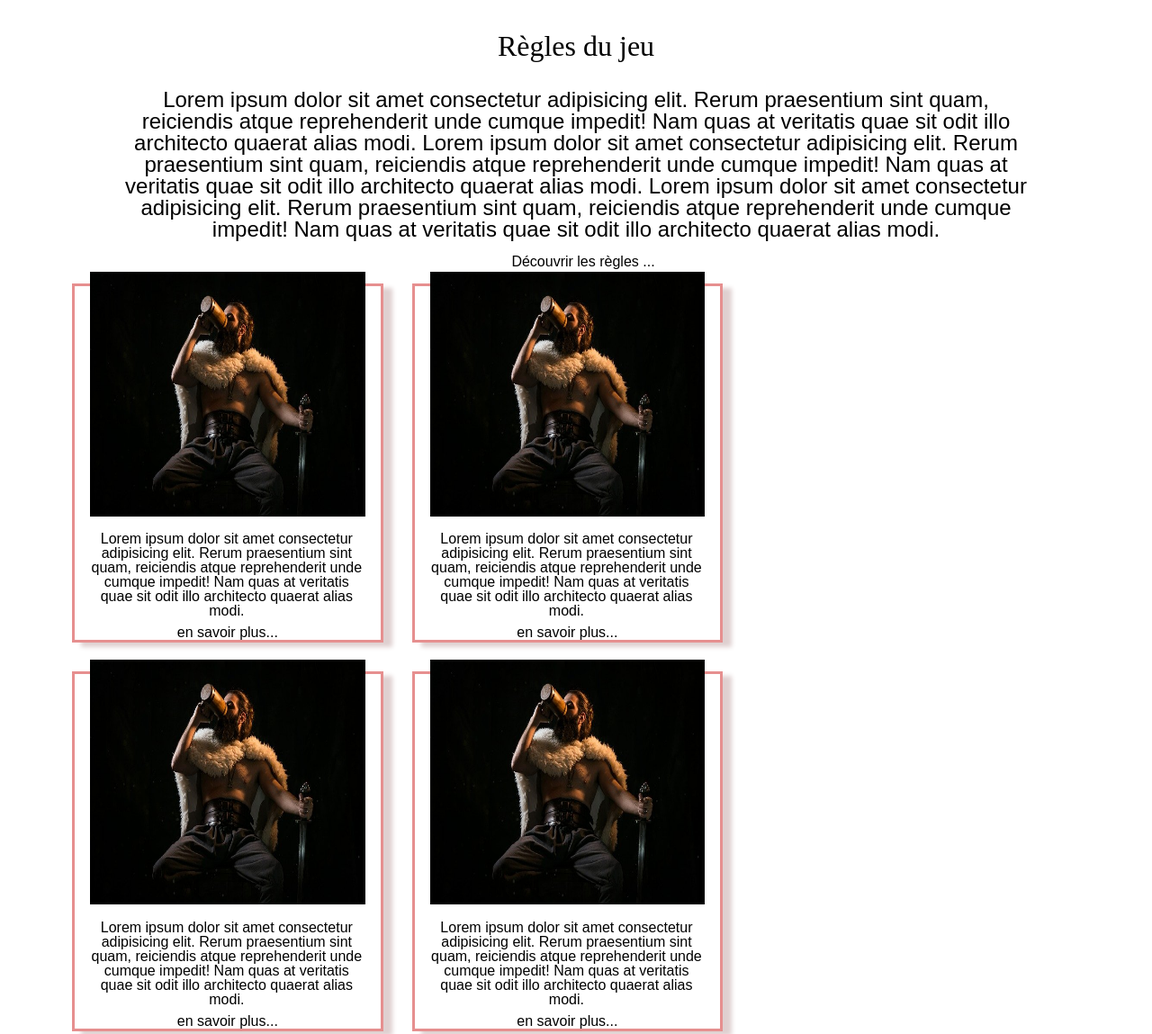
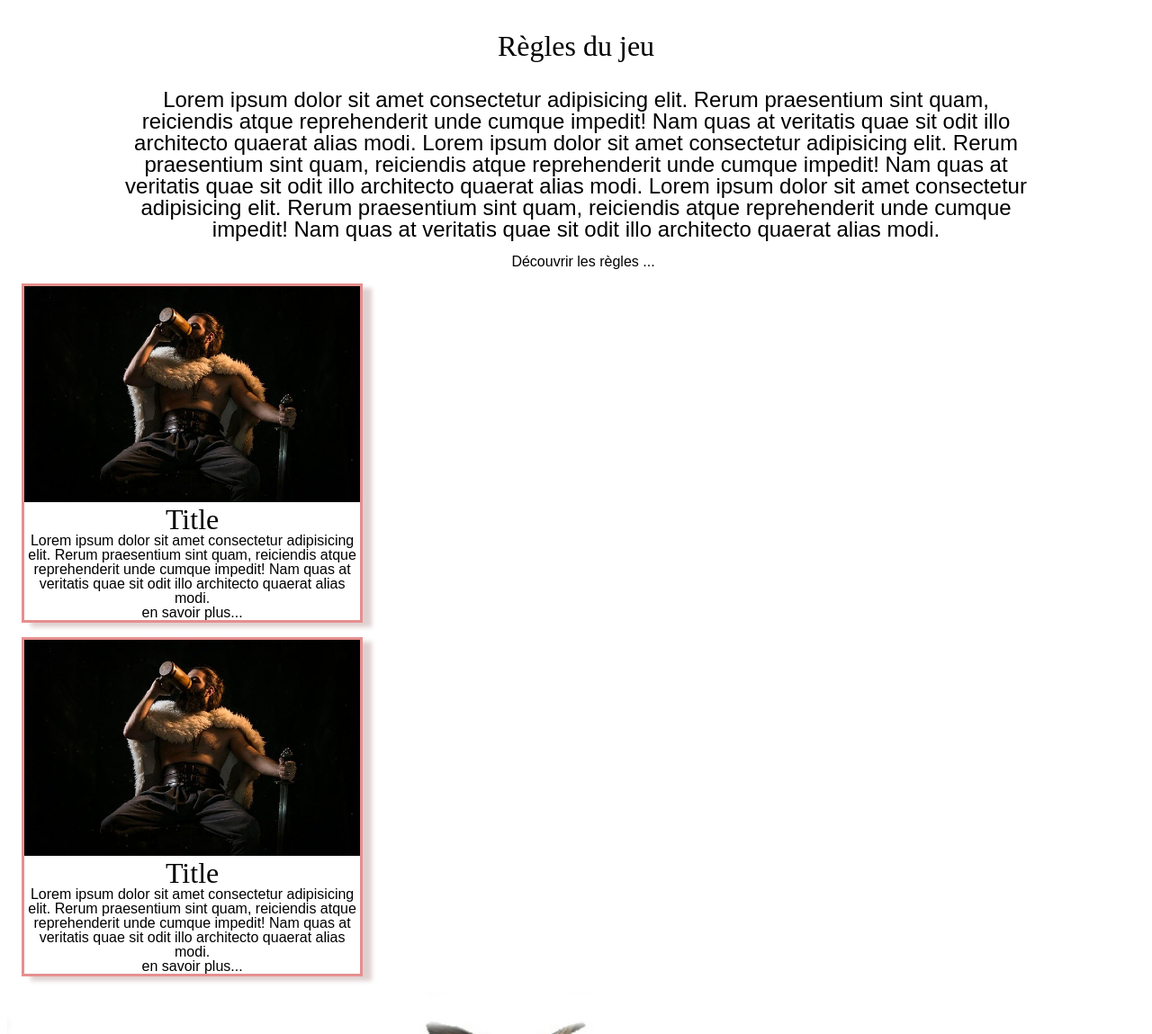
Before and after one commit to GacherBenoit/O-Dungeons-front, a React app: page / in a window 1280 px wide. Shown: the part 2231-3380 px from the top of the page at 90% size. Built offline with nearby package versions, Linux system fonts and the light colour scheme; a web font is replaced by a local one.

Commit message:
card componement in mobile version is delete

```diff
--- a/src/components/Card/card.scss
+++ b/src/components/Card/card.scss
@@ -1,21 +1,40 @@
 @use 'src/styles/vars';
 
 .card {
-    width:90%;
+    width:100vw;
     margin:1em auto;
+    display: none;
+    flex-wrap: wrap;
+    align-items: center;
 
-    &__img {
-        width: 50%;
-        float: left;
-        margin-right: 0.5em;
+
+    &__image {
+      height: 50%;
+      width: 100%;
+      overflow: hidden;
+
+
     }
-    &__link {
 
-     display: flex;
-     justify-content: center;
-     margin-top: 0.5em;
+    &__image--classe {
+      max-width:100%;
+      min-height: 100%;
+      width: auto;
+      height: auto;
+
+    }
+
+    &__body {
+      height: 50%;
+
     }
 }
+
+
+
+
+
+
 @media screen and (min-width: 990px){
 
   .card {
--- a/src/components/Card/index.js
+++ b/src/components/Card/index.js
@@ -5,15 +5,21 @@ import barbarianImage from 'src/assets/images/barbarian.jpg';
 function Card() {
   return (
     <aside className="card">
-      <h3 className="card__title">Title</h3>
-      <img className="card__img" src={barbarianImage} alt="barbare" />
-      <p className="card__excerpt">
-        Lorem ipsum dolor sit amet consectetur
-        adipisicing elit. Rerum praesentium sint quam,
-        reiciendis atque reprehenderit unde cumque impedit! Nam quas at veritatis quae sit
-        odit illo architecto quaerat alias modi.
-      </p>
-      <p className="card__link"><a>en savoir plus...</a></p>
+      <div className="card__image">
+        <img className="card__image--classe" src={barbarianImage} alt="barbare" />
+      </div>
+
+      <div className="card__body">
+        <h3 className="card__body--title">Title</h3>
+        <p className="card__body--excerpt">
+          Lorem ipsum dolor sit amet consectetur
+          adipisicing elit. Rerum praesentium sint quam,
+          reiciendis atque reprehenderit unde cumque impedit! Nam quas at veritatis quae sit
+          odit illo architecto quaerat alias modi.
+        </p>
+        <p className="card__body--link"><a>en savoir plus...</a></p>
+      </div>
+
     </aside>
   );
 }
--- a/src/components/Presentation/index.js
+++ b/src/components/Presentation/index.js
@@ -59,10 +59,8 @@ function Presentation() {
       </div>
       <div className="main__cards--classes">
         <Card />
-        <Card />
       </div>
       <div className="main__cards--races">
-        <Card />
         <Card />
       </div>
     </main>
--- a/src/components/Presentation/presentation.scss
+++ b/src/components/Presentation/presentation.scss
@@ -39,7 +39,21 @@
     margin-left: 1rem;
   }
 
+  // CARD
+
+  &__cards--classes {
+
+    margin: 0.5rem;
+  }
+
+  &__cards--races {
+
+    margin: 0.5rem;
+  }
+
 }
+
+
 @media screen and (min-width: 990px)
 {
   .main{
@@ -95,18 +109,18 @@
     margin-bottom: 2em;
     font-size: 1.2em;
   }
-  &__cards--classes{
-    display: flex;
-    margin-left: auto;
-    margin-right: auto;
-    width: 90%;
-  }
-  &__cards--races{
-    display: flex;
-    margin-left: auto;
-    margin-right: auto;
-    width: 90%;
-  }
+  // &__cards--classes{
+  //   display: flex;
+  //   margin-left: auto;
+  //   margin-right: auto;
+  //   width: 90%;
+  // }
+  // &__cards--races{
+  //   display: flex;
+  //   margin-left: auto;
+  //   margin-right: auto;
+  //   width: 90%;
+  // }
   }
 
 }
```
